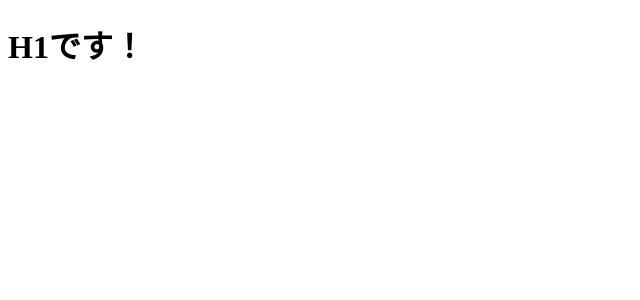
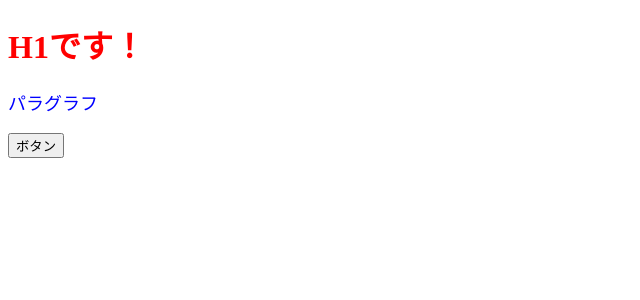
Before and after one commit to shikihaya/react, a React (Create React App) app: page / in a window 1280 px wide. Shown: the top 300 px of the page, without its empty margins (0-640 px from the left). Built offline with nearby package versions, Linux system fonts and the light colour scheme.

Commit message:
コンポーネントの作成

```diff
--- a/src/App.jsx
+++ b/src/App.jsx
@@ -0,0 +1,20 @@
+import React from "react";
+
+const App = () => {
+  const onClickButton = () => alert();
+
+  const contentStyle = {
+    color: "blue",
+    fontSize: "18px"
+  };
+
+  return (
+    <>
+      <h1 style={{ color: "red" }}>H1です！</h1>
+      <p style={contentStyle}>パラグラフ</p>
+      <button onClick={onClickButton}>ボタン</button>
+    </>
+  );
+};
+
+export default App;
--- a/src/index.js
+++ b/src/index.js
@@ -1,12 +1,5 @@
 import React from "react";
 import ReactDom from "react-dom";
-
-const App = () => {
-  return (
-    <>
-      <h1>H1です！</h1>
-    </>
-  );
-};
+import App from "./App.jsx";
 
 ReactDom.render(<App />, document.getElementById("root"));
```
